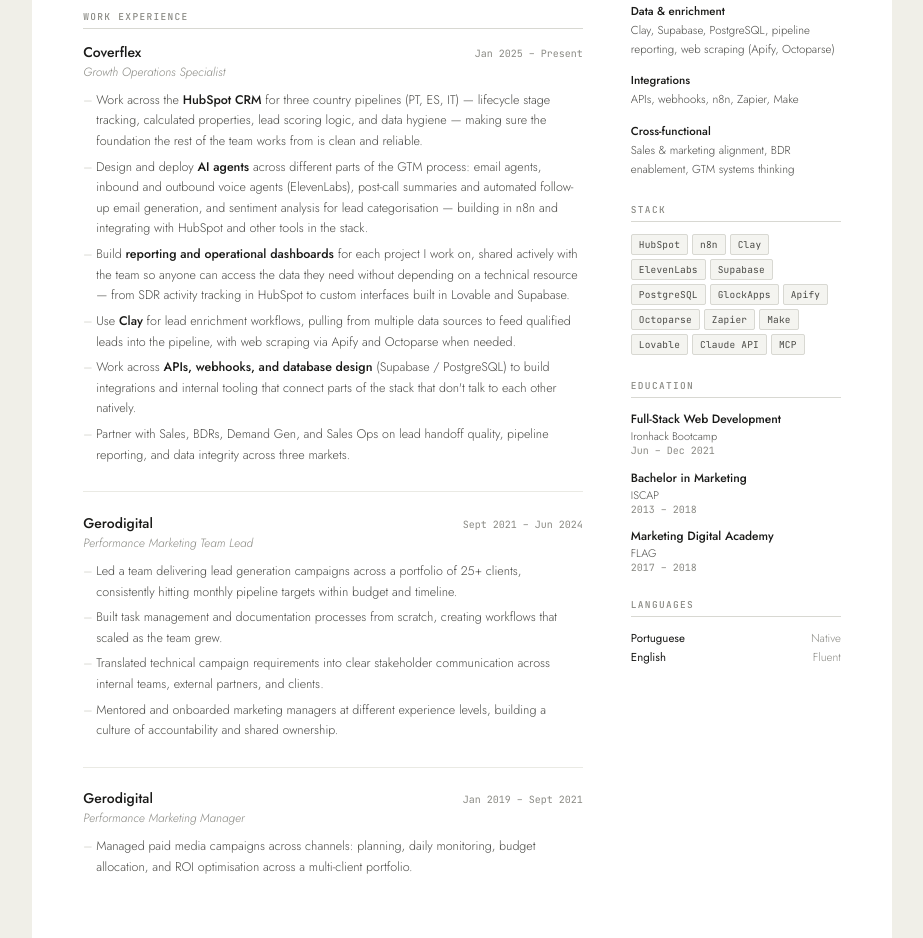
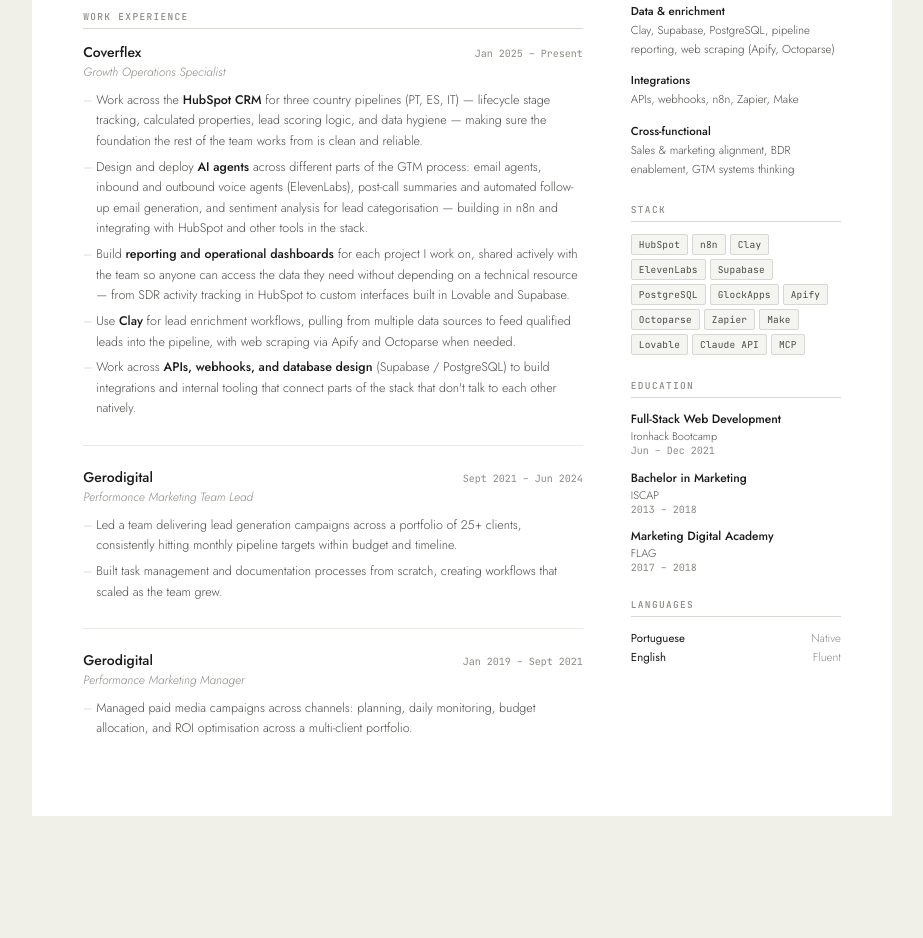
Before and after one commit to marianaefaria/cv-dremio, a plain HTML site: page index.html in a window 1280 px wide. Shown: the part 437-1375 px from the top of the page, without its empty margins (178-1101 px from the left). After the commit the page ends 1285 px from the top, so only its background shows below. Drawn offline with Linux system fonts and the light colour scheme.

Commit message:
Update index.html

```diff
--- a/index.html
+++ b/index.html
@@ -452,7 +452,6 @@
             <li>Build <strong>reporting and operational dashboards</strong> for each project I work on, shared actively with the team so anyone can access the data they need without depending on a technical resource — from SDR activity tracking in HubSpot to custom interfaces built in Lovable and Supabase.</li>
             <li>Use <strong>Clay</strong> for lead enrichment workflows, pulling from multiple data sources to feed qualified leads into the pipeline, with web scraping via Apify and Octoparse when needed.</li>
             <li>Work across <strong>APIs, webhooks, and database design</strong> (Supabase / PostgreSQL) to build integrations and internal tooling that connect parts of the stack that don't talk to each other natively.</li>
-            <li>Partner with Sales, BDRs, Demand Gen, and Sales Ops on lead handoff quality, pipeline reporting, and data integrity across three markets.</li>
           </ul>
         </div>
 
@@ -465,8 +464,6 @@
           <ul>
             <li>Led a team delivering lead generation campaigns across a portfolio of 25+ clients, consistently hitting monthly pipeline targets within budget and timeline.</li>
             <li>Built task management and documentation processes from scratch, creating workflows that scaled as the team grew.</li>
-            <li>Translated technical campaign requirements into clear stakeholder communication across internal teams, external partners, and clients.</li>
-            <li>Mentored and onboarded marketing managers at different experience levels, building a culture of accountability and shared ownership.</li>
           </ul>
         </div>
 
```
